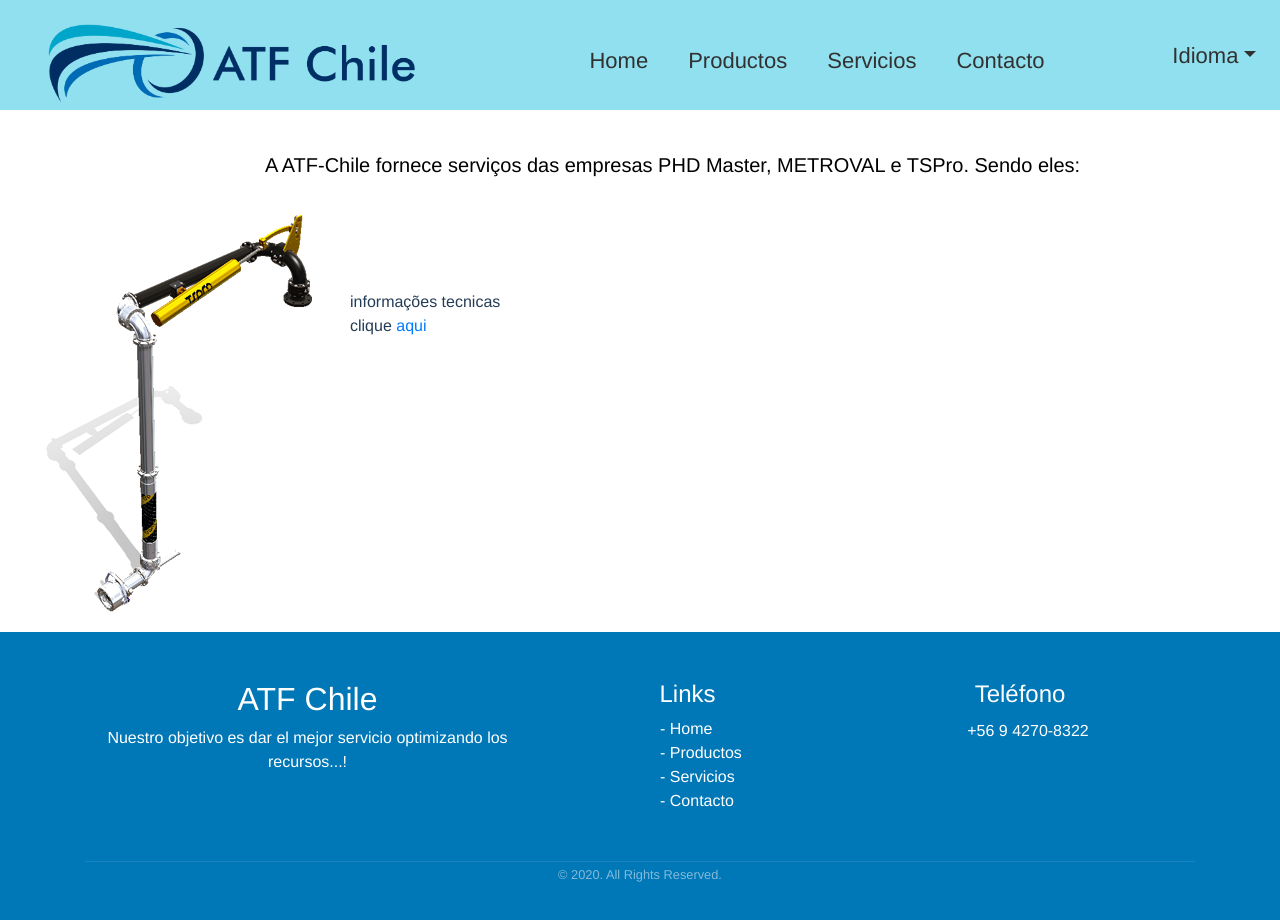
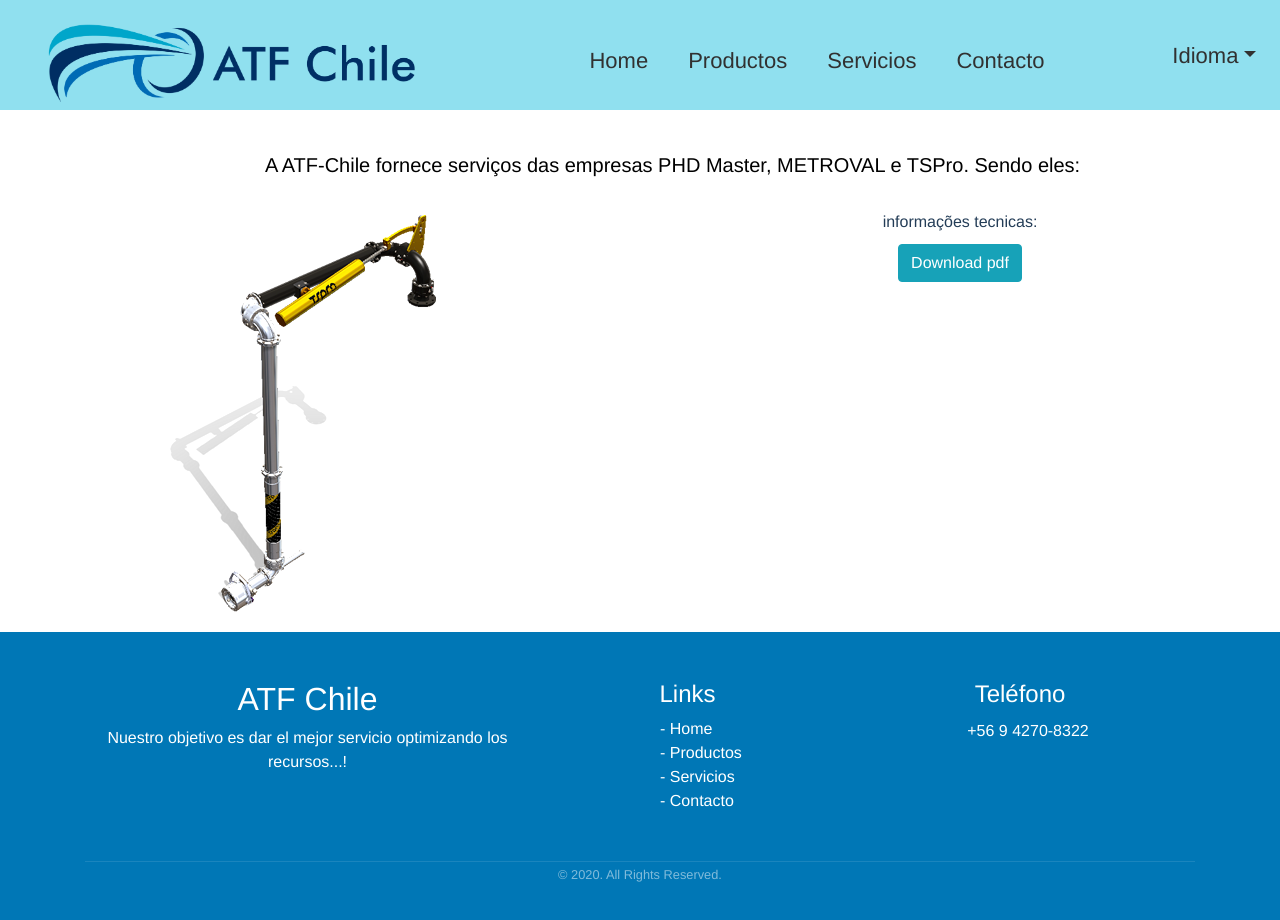
Before and after one commit to MayuCh4n/projeto-construcao, a Vue app: page /Servicios in a window 1280 px wide. Shown: the top 920 px of the page. Built offline with nearby package versions, Linux system fonts and the light colour scheme.

Commit message:
botão e link implementados

```diff
--- a/src/components/páginas/Servicios.vue
+++ b/src/components/páginas/Servicios.vue
@@ -8,17 +8,14 @@
         </p>
       </b-col>
 
-      <b-col cols="3" xl="3" md="3" sm="12" xs="12">
-          <b-col xl="12" md="3" sm="12" xs="12">
+      <b-col xl="6" md="6" sm="12" xs="12">
             <img src="../../assets/servicios-imgs/braço-carregamento.png" id="imgbraço">
-          </b-col>
       </b-col>
 
-      <b-col cols="3" xl="3" md="3" sm="12" xs="12" class="link">
-          <b-col xl="12" md="12" sm="12" xs="12">
-            informações tecnicas <br>
-            clique
-            <a href="http://" target="_blank" rel="noopener noreferrer">aqui</a>
+      <b-col  xl="6" md="6" sm="12" xs="12" class="link">
+          <b-col  xl="12" md="12" sm="12" xs="12" class="link">
+                    informações tecnicas:<br>
+                    <b-button class="btn-baixar" href="https://docs.google.com/uc?export=download&id=1vUbObQtomVkGYSgKLEi6nEqnDIhQv4Cl" variant="info">Download pdf</b-button>
           </b-col>
       </b-col>
 
@@ -43,6 +40,15 @@
     font-size: 20px;
   }
 
+  .link {
+    padding: 10px;
+    text-align: center;
+  }
+
+  .btn-baixar {
+    margin: 10px;
+  }
+
   .descricao{
     margin: 10px;
     padding: 0;
@@ -61,9 +67,4 @@
     margin-top: 10px;
   }
 
-  .link {
-    text-align: justify;
-    margin-top: 100px;
-  }
-
 </style>
```
